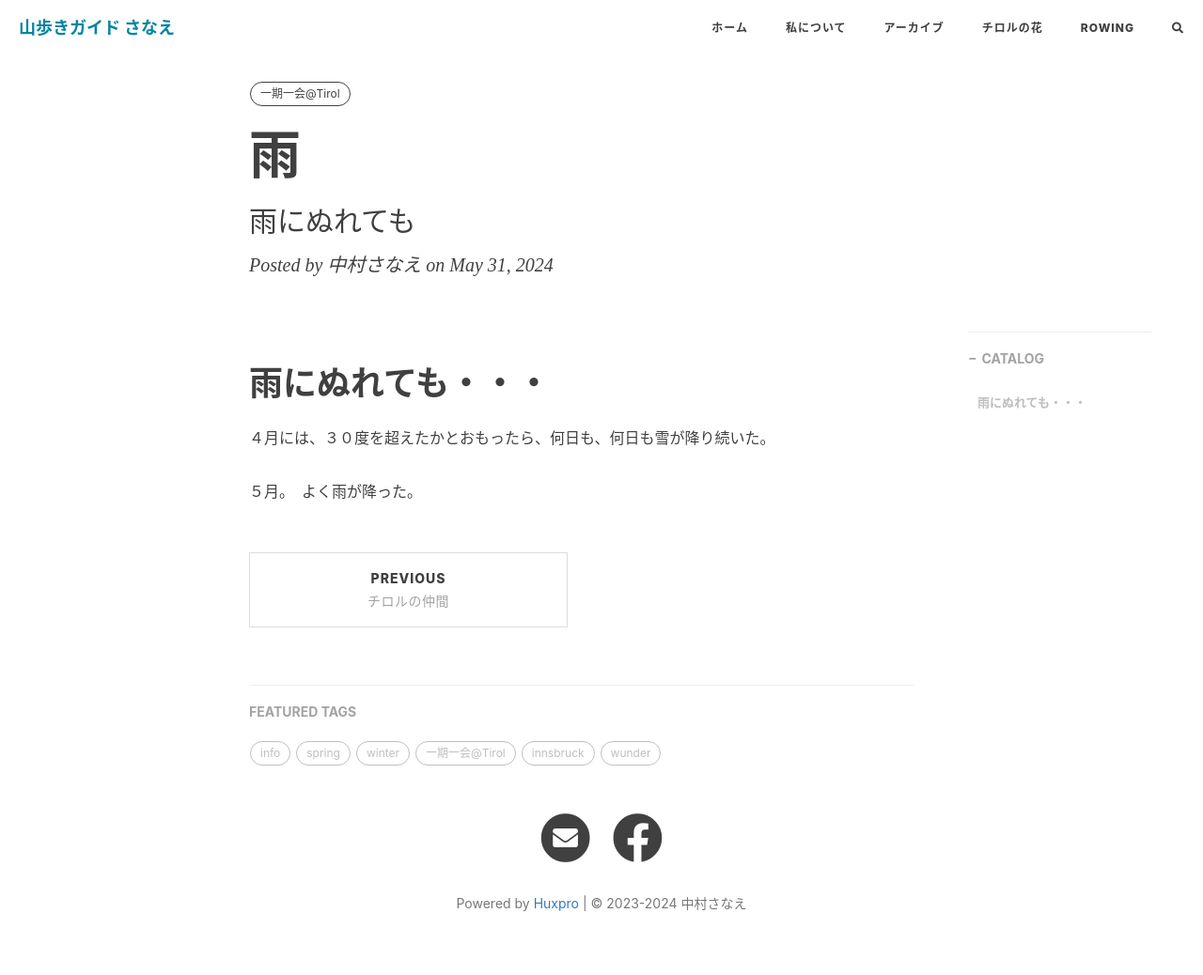
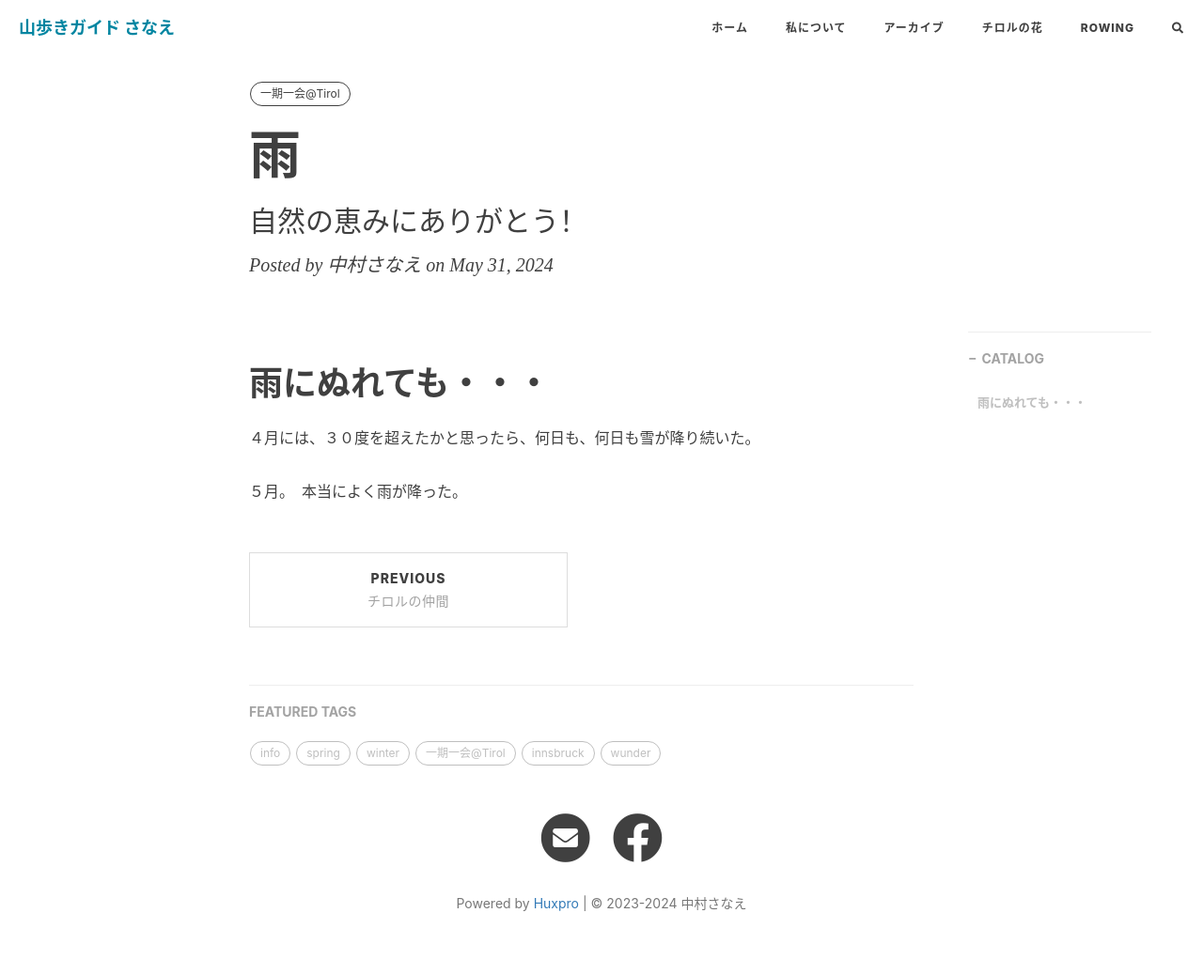
Before and after one commit to yamayagi/yamayagi.github.io, a Jekyll site: the page built from _posts/2024-05-31-wetter.md, in a window 1280 px wide. Shown: the whole page at 94% size. Built offline with Jekyll 4.4.1, drawn with Linux system fonts in a browser that asks for light colours; nearby versions of some CDN libraries; comment, search, counter and statistics services are not loaded.

Commit message:
Update 2024-05-31-wetter.md

```diff
--- a/_posts/2024-05-31-wetter.md
+++ b/_posts/2024-05-31-wetter.md
@@ -1,11 +1,11 @@
 ---
 title: 雨
-subtitle: 雨にぬれても
+subtitle: 自然の恵みにありがとう！
 tags: [一期一会@Tirol]
 ---
 
 # 雨にぬれても・・・
 
-４月には、３０度を超えたかとおもったら、何日も、何日も雪が降り続いた。
+４月には、３０度を超えたかと思ったら、何日も、何日も雪が降り続いた。
 
-５月。　よく雨が降った。
+５月。　本当によく雨が降った。
```
